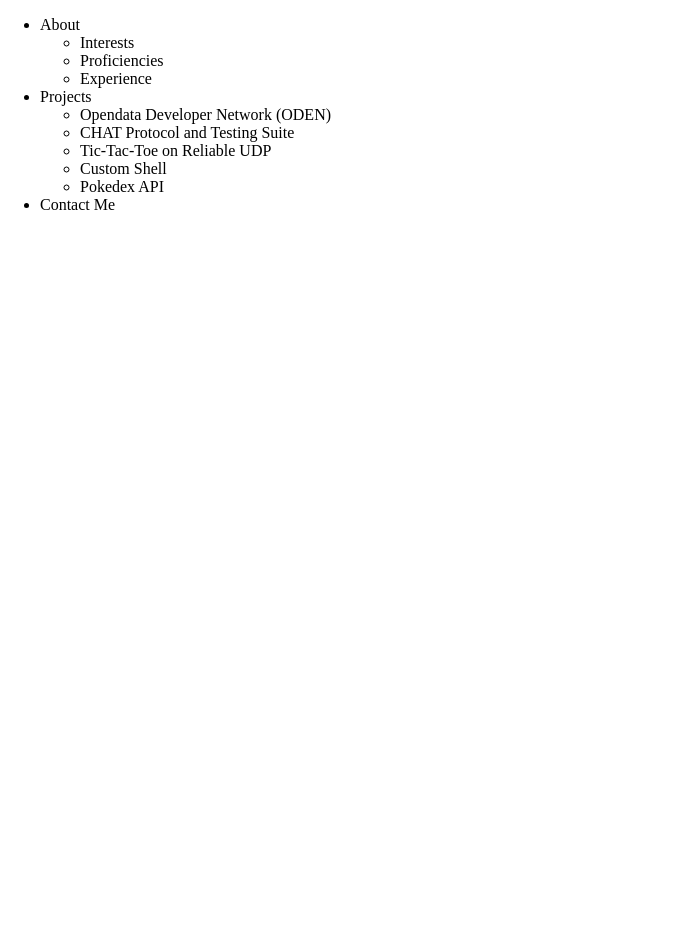
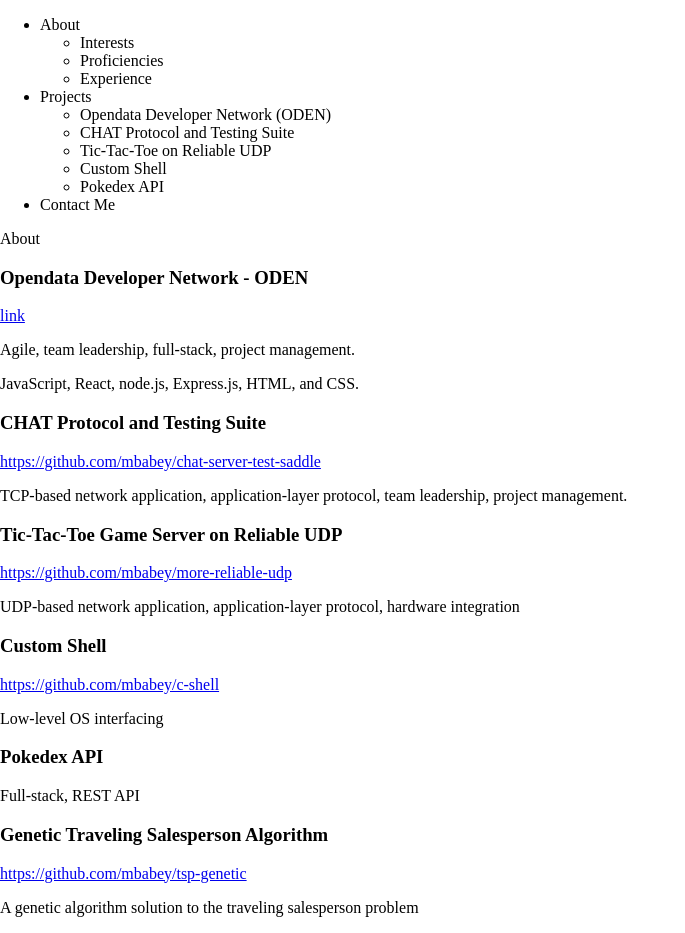
Before and after one commit to mbabey/personal-site, a React (Create React App) app in the folder front-end/: page / in a window 1280 px wide. Shown: the whole page, without its empty margins (0-685 px from the left). Before the commit the page ends 800 px from the top, so only its background shows below. Built offline with nearby package versions, Linux system fonts and the light colour scheme.

Commit message:
Add Project.js and About.js. Add Project elements to App.js.

```diff
--- /dev/null
+++ b/front-end/src/components/About.js
@@ -0,0 +1,9 @@
+import React from 'react'
+
+function About() {
+  return (
+    <div>About</div>
+  )
+}
+
+export default About
--- a/front-end/src/components/App.js
+++ b/front-end/src/components/App.js
@@ -1,16 +1,63 @@
 import React, { useState } from 'react'
 import Header from './Header';
+import About from './About';
+import Project from './Project';
 import Pathfind from './Pathfind';
 
 function App() {
   const [scrollTo, setScrollTo] = useState(0);
 
   return (
-    <Header
-    scrollTo={scrollTo}
-    setScrollTo={setScrollTo}
-    />
-    // <Pathfind />
+    <>
+      <Header
+        setScrollTo={setScrollTo}
+      />
+      {/* <Pathfind /> */}
+      <About />
+      <Project
+        title={"Opendata Developer Network - ODEN"}
+        link={"link"}
+        description={"Agile, team leadership, full-stack, project management."}
+        languages={"JavaScript, React, node.js, Express.js, HTML, and CSS."}
+        image={""}
+      />
+      <Project
+        title={"CHAT Protocol and Testing Suite"}
+        link={"https://github.com/mbabey/chat-server-test-saddle"}
+        description={"TCP-based network application, application-layer protocol, team leadership, project management."}
+        langauges={"POSIX C"}
+        image={""}
+      />
+      <Project
+        title={"Tic-Tac-Toe Game Server on Reliable UDP"}
+        link={"https://github.com/mbabey/more-reliable-udp"}
+        description={"UDP-based network application, application-layer protocol, hardware integration"}
+        langauges={"POSIX C, Raspberry Pi & breadboard"}
+        image={""}
+      />
+      <Project
+        title={"Custom Shell"}
+        link={"https://github.com/mbabey/c-shell"}
+        description={"Low-level OS interfacing"}
+        langauges={"POSIX C"}
+        image={""}
+      />
+      <Project
+        title={"Pokedex API"}
+        link={""}
+        description={"Full-stack, REST API"}
+        langauges={"JavaScript, React, node.js, Express.js, HTML, CSS"}
+        image={""}
+      />
+      <Project
+        title={"Genetic Traveling Salesperson Algorithm"}
+        link={"https://github.com/mbabey/tsp-genetic"}
+        description={"A genetic algorithm solution to the traveling salesperson problem"}
+        langauges={"C++"}
+        image={""}
+      />
+
+    </>
   )
 }
 
--- a/front-end/src/components/Header.js
+++ b/front-end/src/components/Header.js
@@ -1,7 +1,7 @@
 import React from 'react'
 import Pathfind from './Pathfind';
 
-function Header({scrollTo, setScrollTo}) {
+function Header({setScrollTo}) {
 
   const pages = {
     top: 0,
--- /dev/null
+++ b/front-end/src/components/Project.js
@@ -0,0 +1,17 @@
+import React from 'react'
+
+function Project({title, link, description, languages, image}) {
+  return (
+    <div>
+      <h3>{title}</h3>
+      <a href={link}>{link}</a>
+      <p>{description}</p>
+      <p>{languages}</p>
+      <div>
+        <p>{image}</p>
+      </div>
+    </div>
+  )
+}
+
+export default Project
```
